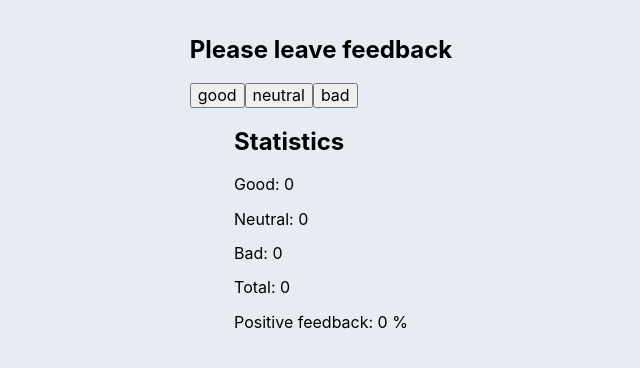
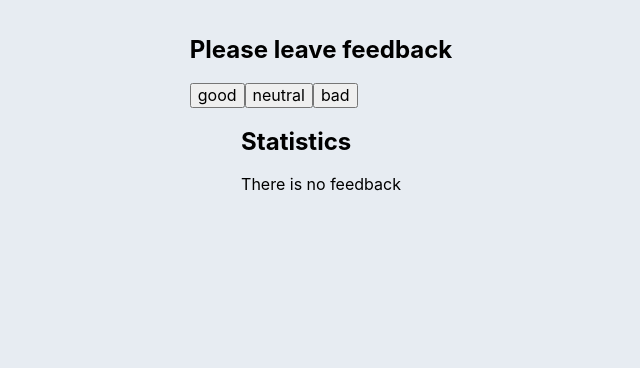
Before and after one commit to iTSerhii85/goit-react-hw-02-feedback, a React (Create React App) app: page / in a window 1280 px wide. Shown: the top 368 px of the page, without its empty margins (319-959 px from the left). Built offline with nearby package versions, Linux system fonts and the light colour scheme.

Commit message:
optimizate render

```diff
--- a/src/components/App.jsx
+++ b/src/components/App.jsx
@@ -5,6 +5,7 @@ import { Layout } from "./Layout";
 import { Section } from "./Section/Section";
 import { Statistics } from "./Statistics/Statistics";
 import { FeedbackOptions } from "./FeedbackOptions/FeedbackOptions";
+import { Notification } from "./Notification/Notification";
 
 export class App extends React.Component {
   state = {
@@ -48,7 +49,13 @@ export class App extends React.Component {
         <FeedbackOptions options={optionNames} onLeaveFeedback={this.onLeaveFeedback}></FeedbackOptions>
       </Section>
       <Section title="Statistics">
-        <Statistics good={this.state.good} neutral={this.state.neutral} bad={this.state.bad} total={countTotalFeedback} positivePercentage={countPositiveFeedbackPercentage}/>
+        {countTotalFeedback > 0 ?
+        (<Statistics
+          good={this.state.good}
+          neutral={this.state.neutral}
+          bad={this.state.bad}
+          total={countTotalFeedback}
+          positivePercentage={countPositiveFeedbackPercentage}/>) : (<Notification message="There is no feedback"/>)}
       </Section>
     </Layout>
   )
--- /dev/null
+++ b/src/components/Notification/Notification.jsx
@@ -0,0 +1,3 @@
+export const Notification = ({ message }) => (
+    <p>{message}</p>
+)
```
